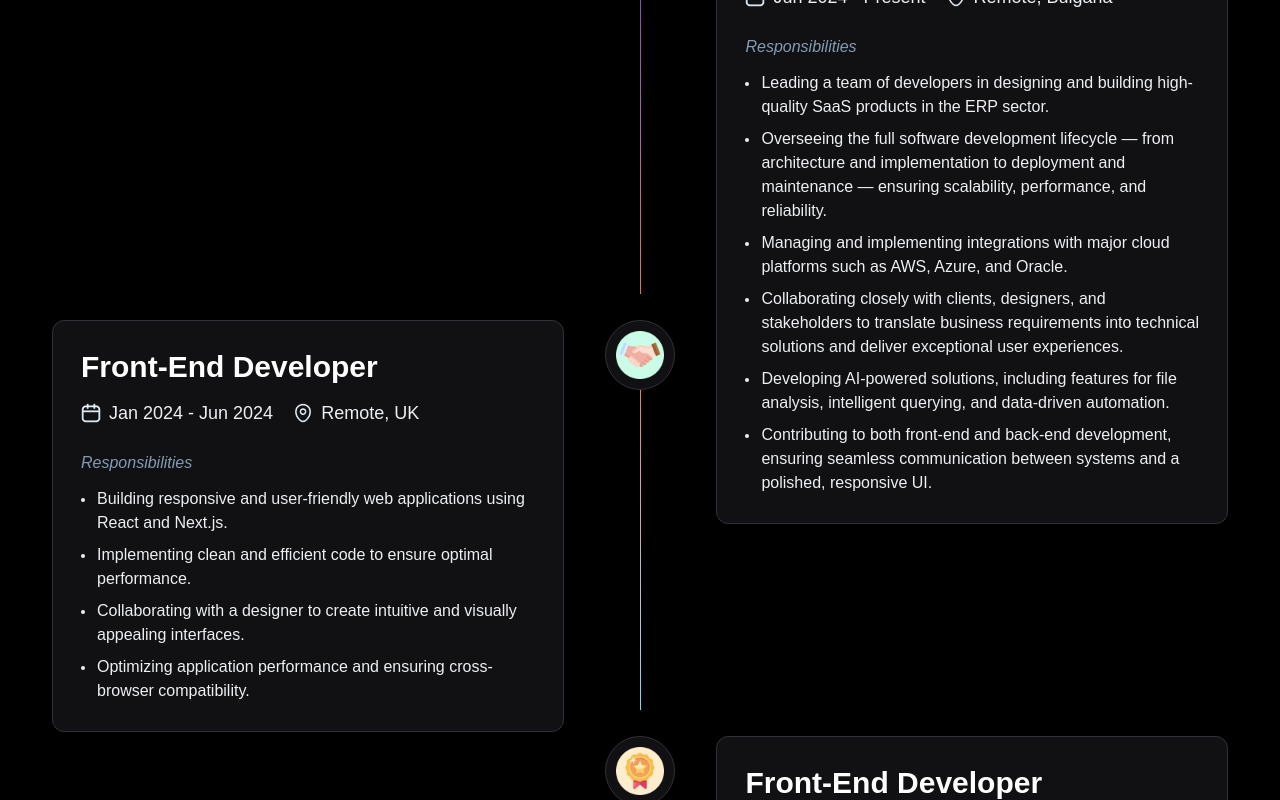
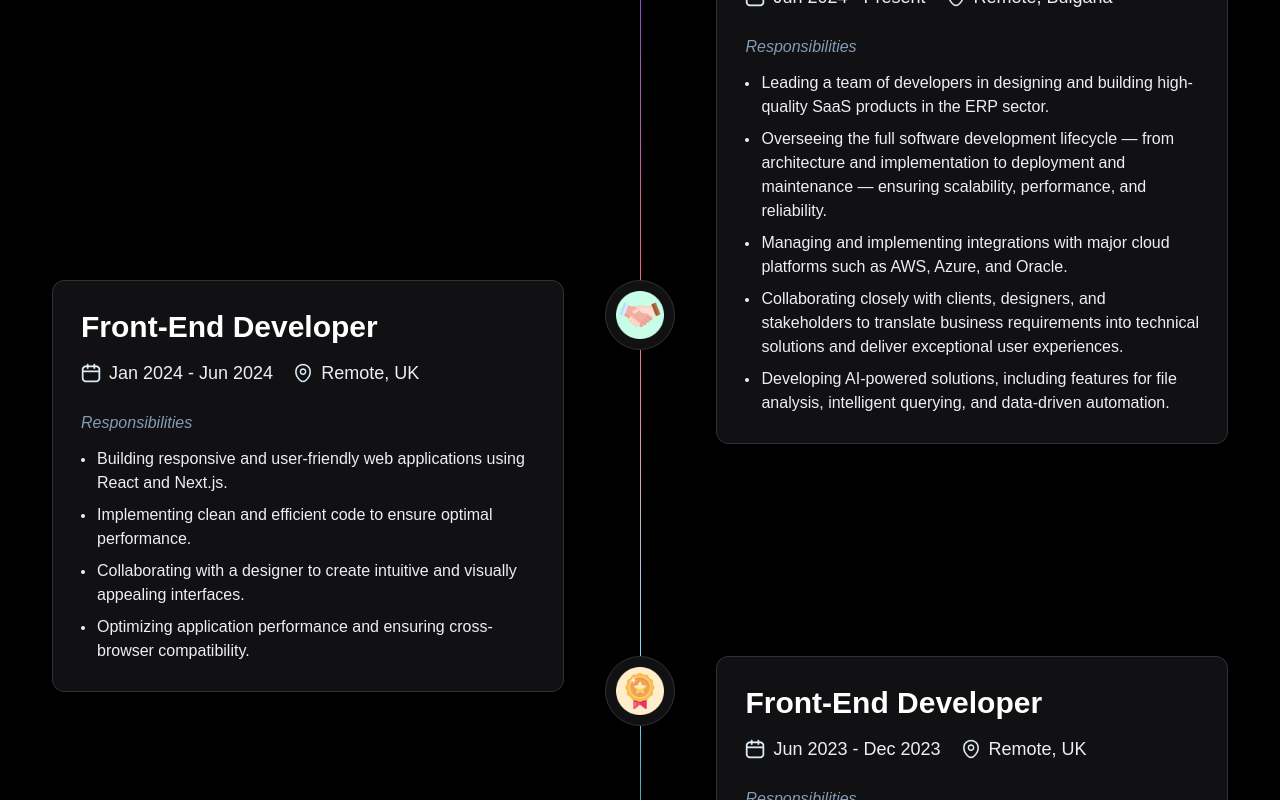
Before and after one commit to GlenMac90/portfolio-new, a Next.js app: page / in a window 1280 px wide. Shown: the part 2000-2800 px from the top of the page. Built offline with nearby package versions, Linux system fonts and the light colour scheme; a web font is replaced by a local one.

Commit message:
chore: increase spacing in experience section

```diff
--- a/components/Experience.tsx
+++ b/components/Experience.tsx
@@ -19,7 +19,6 @@ const experienceData = [
       "Managing and implementing integrations with major cloud platforms such as AWS, Azure, and Oracle.",
       "Collaborating closely with clients, designers, and stakeholders to translate business requirements into technical solutions and deliver exceptional user experiences.",
       "Developing AI-powered solutions, including features for file analysis, intelligent querying, and data-driven automation.",
-      "Contributing to both front-end and back-end development, ensuring seamless communication between systems and a polished, responsive UI.",
     ],
     gradientClasses: "bg-gradient-to-b from-gradient-purple to-gradient-pink",
   },
@@ -66,7 +65,7 @@ const Experience = () => {
           return (
             <div
               key={experience.company}
-              className="flex lg:grid gap-2 sm:gap-5 w-full mt-4 lg:grid-cols-9 relative lg:h-100"
+              className="flex lg:grid gap-2 sm:gap-5 w-full mt-4 lg:grid-cols-9 relative lg:h-90"
             >
               <motion.div
                 initial={{ opacity: 0, y: 50 }}
```
